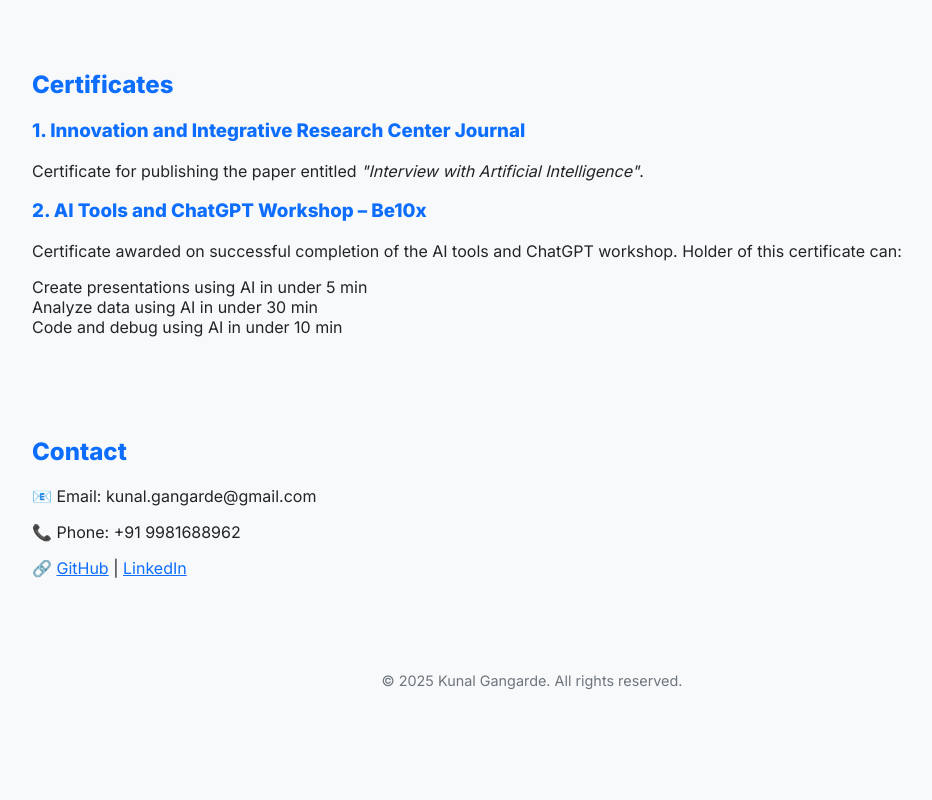
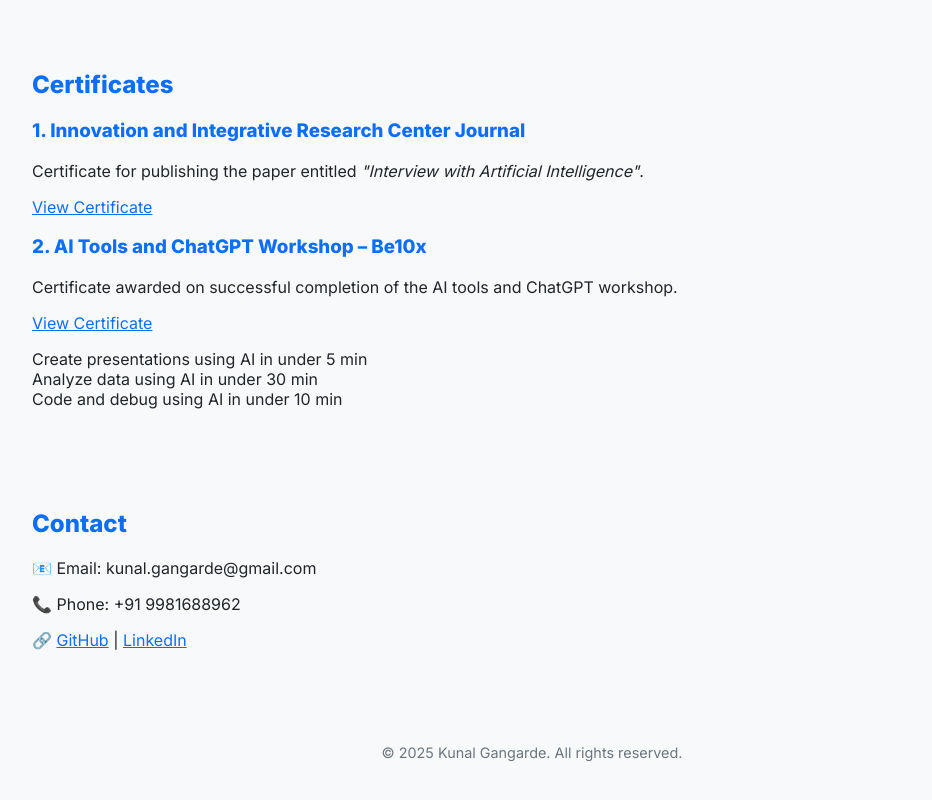
Before and after one commit to KunalGangarde/portfolio, a plain HTML site: page index.html in a window 1280 px wide. Shown: the part 2078-2878 px from the top of the page, without its empty margins (108-1040 px from the left). Before the commit the page ends 2814 px from the top, so only its background shows below. Drawn offline with Linux system fonts and the light colour scheme.

Commit message:
Update index.html

```diff
--- a/index.html
+++ b/index.html
@@ -140,10 +140,12 @@
     <div>
       <h3>1. Innovation and Integrative Research Center Journal</h3>
       <p>Certificate for publishing the paper entitled <em>"Interview with Artificial Intelligence"</em>.</p>
+      <p><a href="https://drive.google.com/file/d/1S_1fyjCjinDEkCbdbPYL0AAhAXv-56MM/view?usp=sharing" target="_blank">View Certificate</a></p>
     </div>
     <div>
       <h3>2. AI Tools and ChatGPT Workshop – Be10x</h3>
-      <p>Certificate awarded on successful completion of the AI tools and ChatGPT workshop. Holder of this certificate can:</p>
+      <p>Certificate awarded on successful completion of the AI tools and ChatGPT workshop.</p>
+      <p><a href="https://drive.google.com/file/d/1dI7JzMKXVhwje_LxP293f6pG6TKyYo3f/view?usp=sharing" target="_blank">View Certificate</a></p>
       <ul>
         <li>Create presentations using AI in under 5 min</li>
         <li>Analyze data using AI in under 30 min</li>
```
